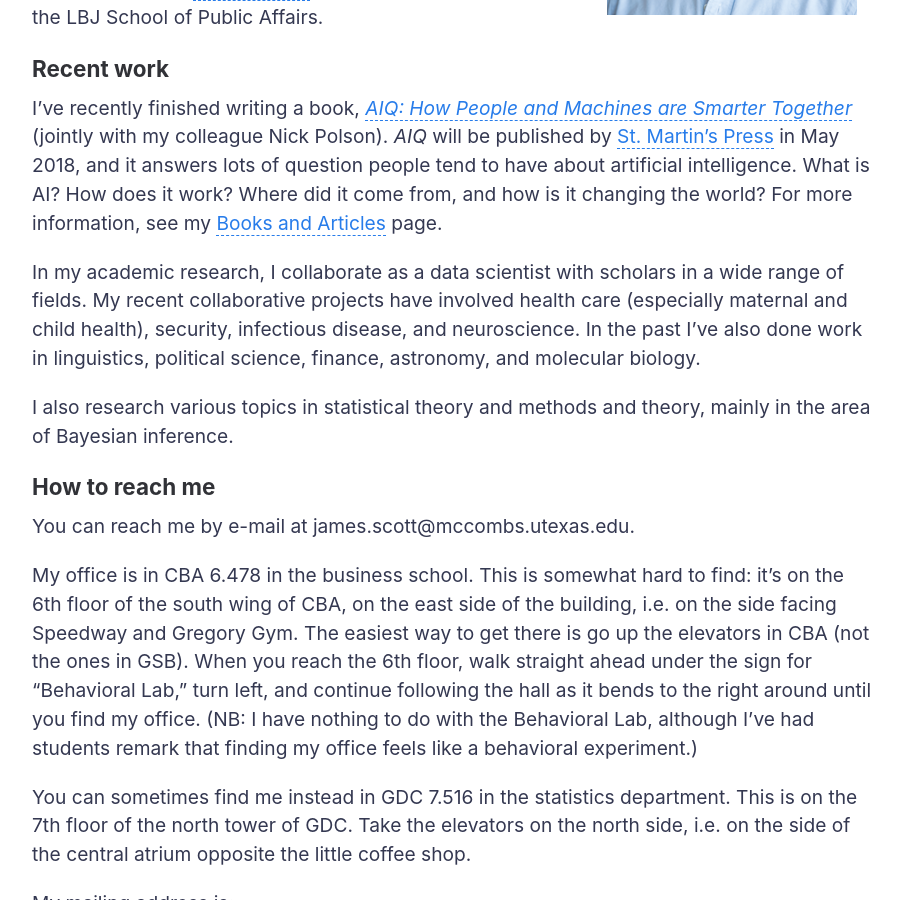
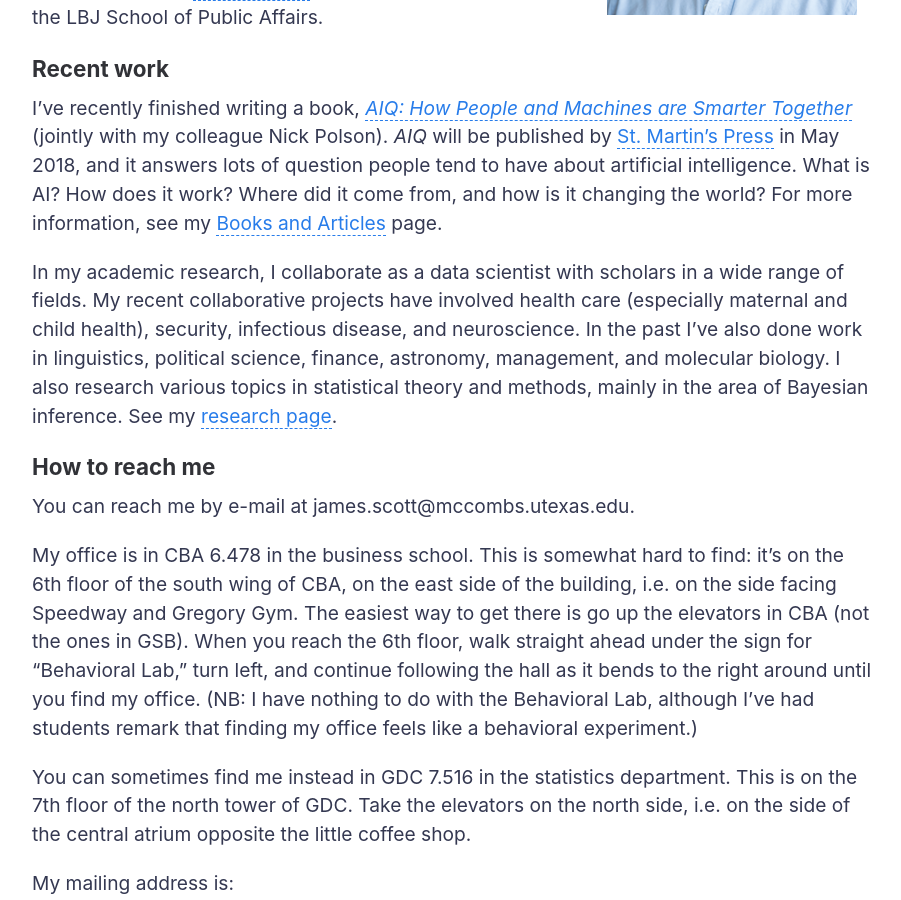
Before and after one commit to jgscott/testsite, a Jekyll site: the page built from about.md, in a window 1280 px wide and 900 px high, scrolled down 656 px. Shown: the whole window, without its empty margins (188-1089 px from the left). Built offline with Jekyll 4.4.1, drawn with Linux system fonts in a browser that asks for light colours.

Commit message:
no message

```diff
--- a/about.md
+++ b/about.md
@@ -14,9 +14,7 @@ Here at UT I have a joint appointment in the [McCombs School of Business](https:
 
 I've recently finished writing a book, [_AIQ: How People and Machines are Smarter Together_](https://www.amazon.com/dp/1250182158?tag=macmillan-20) (jointly with my colleague Nick Polson).  _AIQ_ will be published by [St. Martin's Press](https://us.macmillan.com/smp/) in May 2018, and it answers lots of question people tend to have about artificial intelligence.  What is AI?  How does it work?  Where did it come from, and how is it changing the world?  For more information, see my [Books and Articles]({{ site.baseurl }}/books/) page.
 
-In my academic research, I collaborate as a data scientist with scholars in a wide range of fields.  My recent collaborative projects have involved health care (especially maternal and child health), security, infectious disease, and neuroscience.  In the past I’ve also done work in linguistics, political science, finance, astronomy, and molecular biology.
-
-I also research various topics in statistical theory and methods and theory, mainly in the area of Bayesian inference.
+In my academic research, I collaborate as a data scientist with scholars in a wide range of fields.  My recent collaborative projects have involved health care (especially maternal and child health), security, infectious disease, and neuroscience.  In the past I’ve also done work in linguistics, political science, finance, astronomy, management, and molecular biology.   I also research various topics in statistical theory and methods, mainly in the area of Bayesian inference. See my [research page]({{ site.baseurl }}/research/).
 
 ### How to reach me
 
```
